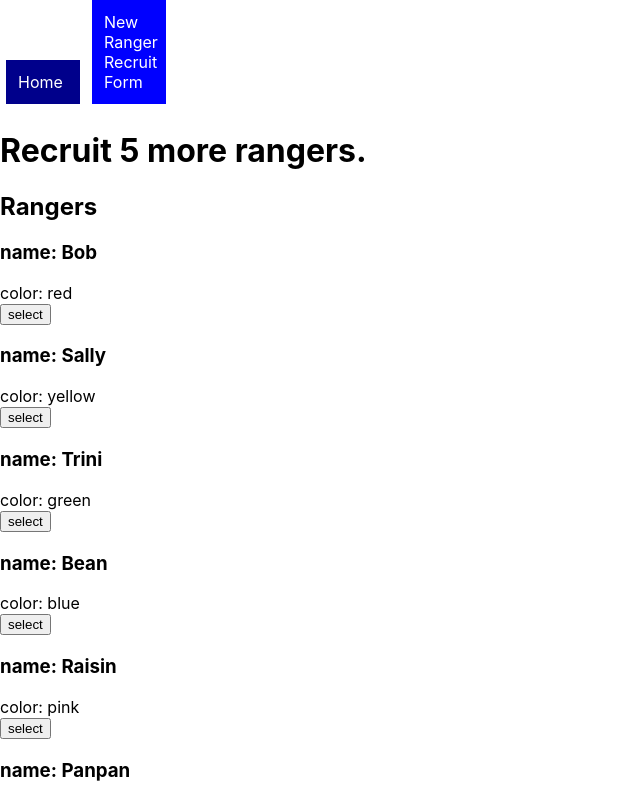
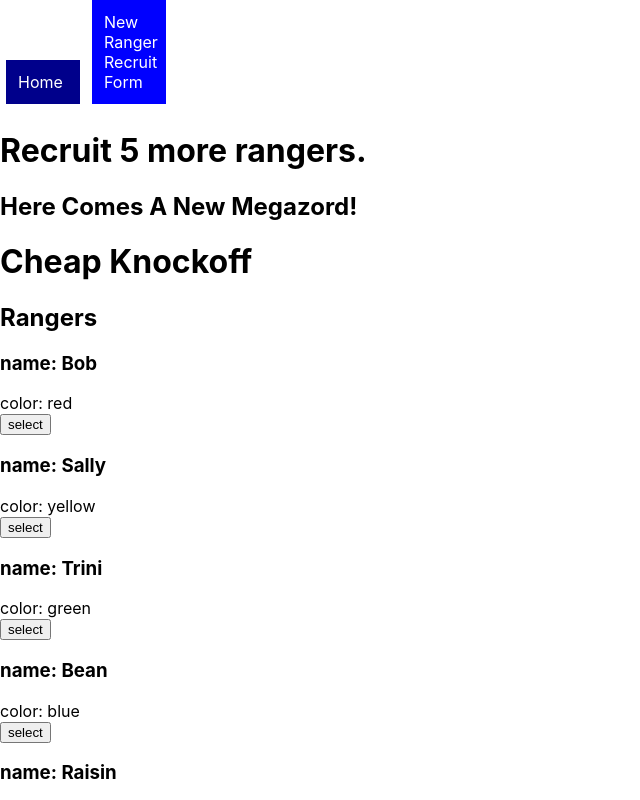
Before and after one commit to sohdonald/hamster-rangers, a React (Create React App) app: page / in a window 1280 px wide. Shown: the top 800 px of the page, without its empty margins (0-640 px from the left). Built offline with nearby package versions, Linux system fonts and the light colour scheme; data requests are answered from the project's data file.

Commit message:
working on for

```diff
--- a/src/App.js
+++ b/src/App.js
@@ -4,12 +4,14 @@
 import { Route, Switch } from "react-router-dom";
 import NewRangerForm from "./NewRangerForm";
 import NavBar from "./NavBar";
+import SummonMegazord from "./SummonMegazord";
 
 // need to declare countDown state to every component that needs it
 
 function App() {
   const [countDown, setCountDown] = useState(5);
-  console.log(countDown); // displays 5
+  const [team, setTeam] = useState([]);
+  // displays 5
   // the number is not displaying
   // this state makes the number of rangers we selected dynamic
   function handleCountDown() {
@@ -26,11 +28,15 @@
       <Switch>
         <Route exact path="/">
           <SelectRangers onCountDown={countDown} />
+          <SummonMegazord team= {team}/>
           <AssembleRangers
             onCountDown={handleCountDown}
             onCountUp={handleCountUp}
             countDown={countDown}
+            team = {team}
+            setTeam = {setTeam}
           />
+
         </Route>
         <Route exact path="/newrangerform">
             <NewRangerForm />
--- a/src/AssembleRangers.js
+++ b/src/AssembleRangers.js
@@ -1,15 +1,14 @@
 import React, { useState, useEffect } from "react";
 import RangerCard from "./RangerCard";
 
-function AssembleRangers({onCountDown, onCountUp, countDown}) {
+function AssembleRangers({ onCountDown, onCountUp, countDown, team, setTeam }) {
   // combine all the rangers from rangerRoster into one large array
   // converts the json into something we can work with
   const [rangers, setRangers] = useState([]);
-  const [team, setTeam] = useState([]);
-  console.log(team)
+
 
   function removeRanger(ranger) {
-    setTeam((prev)=>prev.filter(item => item.id !== ranger.id))
+    setTeam((prev) => prev.filter((item) => item.id !== ranger.id));
   }
 
   // console.log(onCountDown)
@@ -20,12 +19,11 @@
       .then((rangersJson) => setRangers(rangersJson));
     // setRangers set the current state of rangers to rangersJson
   }, []);
-// making multiple fetches would make this way more complicated than necessary
-// so let's just make it one fetch as it will make it easier to retrieve the data we need
-
+  // making multiple fetches would make this way more complicated than necessary
+  // so let's just make it one fetch as it will make it easier to retrieve the data we need
 
   return (
-    <div >
+    <div>
       {/* should show a bunch of ranger cards for
             us to select, is when we recruit, the text should be
             updated with the remaining number of rangers that are needed to
@@ -40,7 +38,17 @@
       <h2>Rangers</h2>
       {rangers.map((ranger) => {
         return (
-          <RangerCard key={ranger.id} rangerName={ranger.name} rangerColor={ranger.color} onCountDown={onCountDown} onCountUp={onCountUp} countDown={countDown} ranger={ranger} setTeam={setTeam} removeRanger={removeRanger}/>
+          <RangerCard
+            key={ranger.id}
+            rangerName={ranger.name}
+            rangerColor={ranger.color}
+            onCountDown={onCountDown}
+            onCountUp={onCountUp}
+            countDown={countDown}
+            ranger={ranger}
+            setTeam={setTeam}
+            removeRanger={removeRanger}
+          />
         );
       })}
     </div>
--- a/src/RangerCard.js
+++ b/src/RangerCard.js
@@ -1,5 +1,4 @@
 import React, { useState } from "react";
-import SummonMegazord from "./SummonMegazord";
 
 function RangerCard({
   rangerColor,
@@ -66,7 +65,6 @@
     }
   }
 
-  // [..., handleSelectRanger]
   // need the selected rangers' names and colors
   // doesn't have this info at the beginning
   // we need to create this array with existing data
@@ -77,13 +75,8 @@
 
   /* have the onCountDown decrease by 1 with each ranger that has the select button
   set as "deselect"
-
   Then have onCountDown increase by 1 with each select button set as "select", max at 5
   */
-
-  // function countRanger() {
-  //   setRangerCount(rangerCount + 1);
-  // }
 
   return (
     <div className="card">
@@ -93,11 +86,11 @@
         {/* how do we decrease the number displayed in SelectRangers with this button? */}
         {selectRanger}
       </button>
-      <SummonMegazord
+      {/* <SummonMegazord
         rangerColor={rangerColor}
         rangerName={rangerName}
         countDown={countDown}
-      />
+      /> */}
     </div>
   );
 }
--- a/src/SelectRangers.js
+++ b/src/SelectRangers.js
@@ -1,4 +1,4 @@
-import React, { useState } from "react";
+import React from "react";
 
 /* this component displays all the rangers we selected.
 
@@ -23,7 +23,7 @@
 
 function SelectRangers({onCountDown}) {
 
-  console.log(onCountDown)  // why is this undefined?, the 'd' was not capitalized
+ // why is this undefined?, the 'd' was not capitalized
 
 // onCountDown = 5 may give us 5, but it is an assignment operator, doesn't work
 // the value from App is not being passed down here,
--- a/src/SummonMegazord.js
+++ b/src/SummonMegazord.js
@@ -31,16 +31,9 @@
 
 import React from "react";
 
+function SummonMegazord({ team }) {
 
-function SummonMegazord({rangerColor, rangerName, countDown}) {
-
-let selectedRangers;
-let megazord;
   // how do we make the value dynamic?
-
-//  console.log(rangerColor) // it's console logging each ranger's color
-//  console.log(rangerName) // console logging each ranger's name
-// console.log(countDown)
 
   /** we need to convert the arrays in rangerName and rangerColor
  * into string arrays like this
@@ -52,30 +45,28 @@
     Megazord = `Fuzzy Sock Monkey`
     break;
  *
-    perhaps we need to have placeholders like this
-    [ranger0,ranger1,ranger2,ranger3,ranger4]
-
-    ranger0 = the 1st ranger that we selected, ranger1= 2nd ranger...
-
     how do we create a new array with only the 5 rangers selected?
 */
+  // ["red","red","red","yellow","yellow"]: 'Bloody Banana',
+  //      ["pink","pink","pink","blue","yellow"]: 'Pink Lemonade',
+  //     ["yellow","yellow","yellow","red","pink"]: 'Super Sour',
+  //     ["blue","blue","blue","yellow","red"]: 'Boring Suitcase',
 
   // we can use search based on colors
 
-// function handleMegazord(selectedRangers) {
-//   const megazordOptions = {
-//     ["red","red","red","yellow","yellow"]: 'Bloody Banana',
-//     ["pink","pink","pink","blue","yellow"]: 'Pink Lemonade',
-//     ["yellow","yellow","yellow","red","pink"]: 'Super Sour',
-//     ["blue","blue","blue","yellow","red"]: 'Boring Suitcase',
-//   };
-
-//   if (megazordOptions[selectedRangers]) {
-//     megazord = megazordOptions[selectedRangers];
-//   } else {
-//     megazord = 'Cheap Knockoff';
-//   }
+  function handleMegazord() {
+    if (team.length === 5) {
+        let rangerColors = team.map((ranger)=> ranger.color)
+        // we want to compare contents of rangerColors to contents of Bloody Banana
+        // for loop by comparing each item
+        // for () {
+        //     return "Bloody Banana"
         // }
+    console.log(rangerColors)
+      return "calculating megazord";
+    }
+    return "Cheap Knockoff"; //
+  }
 
   // function handleMegazordButton() {
   //   //console.log("countDown", countDown)
@@ -87,7 +78,8 @@
   return (
     <div>
       {/* <button onClick={handleMegazordButton}>Summon Megazord</button> */}
-    <h2></h2>
+      <h2>Here Comes A New Megazord!</h2>
+      <h1>{handleMegazord()}</h1>
       {/* we are really close to figuring this out
     we know that the handleMegazordButton is working like it should
     and we are getting ONE of the OPERATIONS from the switch EXECUTED
@@ -96,7 +88,6 @@
      */}
     </div>
   );
-
 }
 
 export default SummonMegazord;
```
Lines whose indentation alone changed are shown as unchanged.
